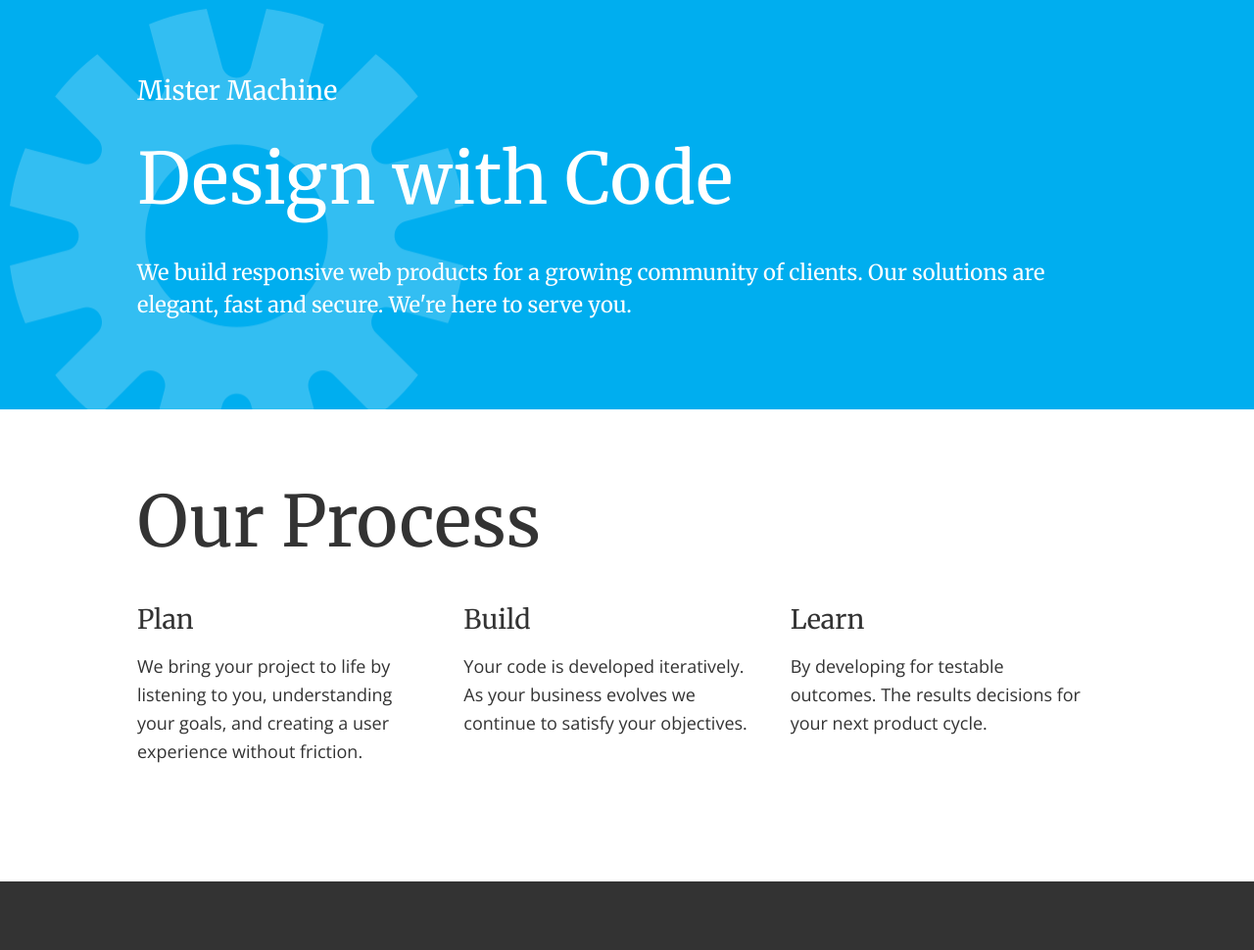
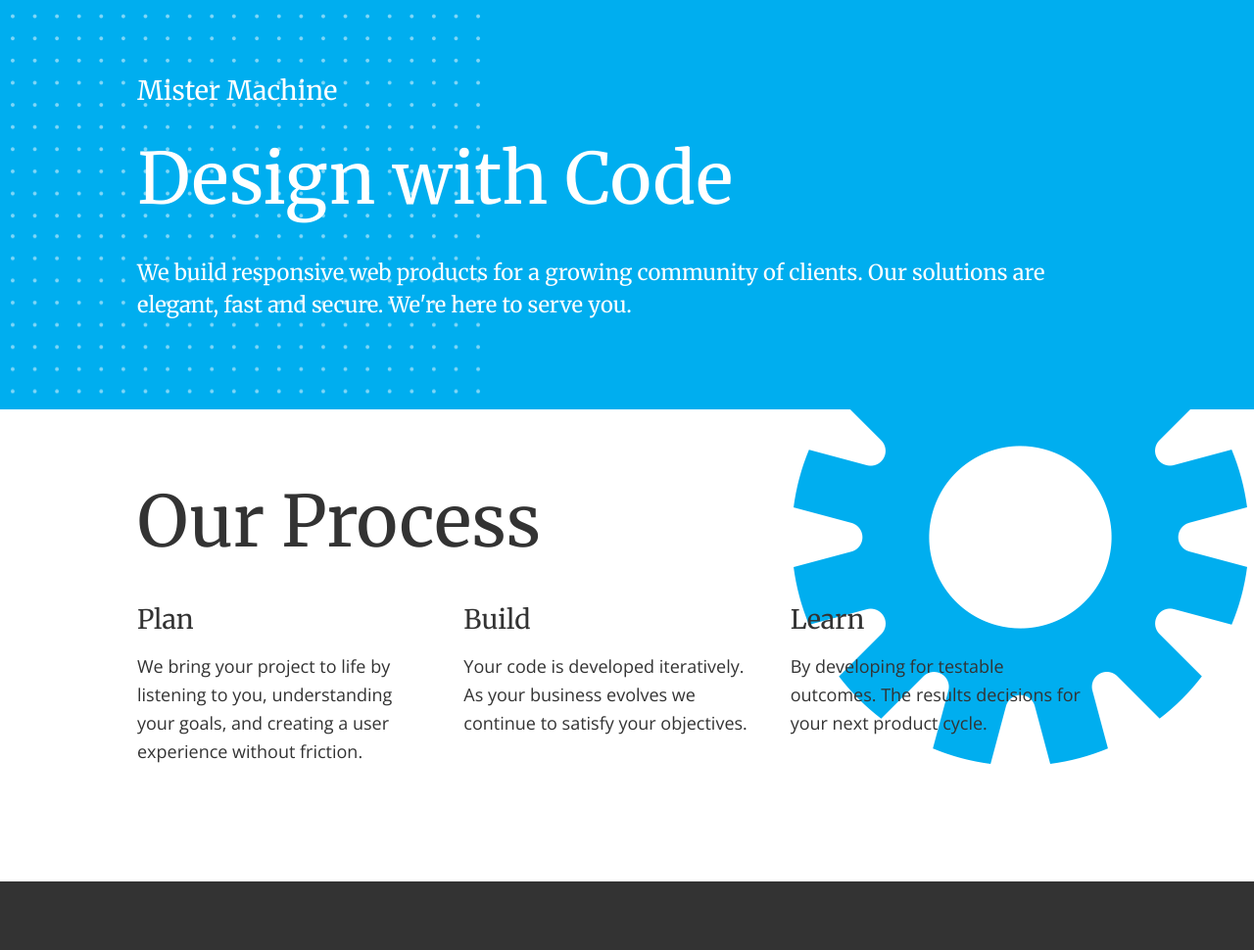
Before and after one commit to MisterMachine/mistermachine, a PHP site: page / in a window 1280 px wide. Shown: the top 970 px of the page at 98% size. Run offline with PHP 8.4, Linux system fonts and the light colour scheme; grey boxes labelled with a size stand in for pictures from a placeholder-image service; some libraries are stand-ins or nearby versions; some web fonts are replaced.

Commit message:
Art stuff

```diff
--- a/assets/_mistermachine_compass/scss/globals/_colors.scss
+++ b/assets/_mistermachine_compass/scss/globals/_colors.scss
@@ -57,7 +57,11 @@ input[type="submit"] {
 }
 
 .bg-logo {
-  background: url(../../img/bg-gear.png) 0 0 no-repeat #00aeef;
+  background: url(../../img/bg-dots.png) 10px -10px no-repeat #00aeef;
+}
+
+.bg-dots {
+  background: url(../../img/bg-gear.png) right -110px no-repeat transparent;
 }
 
 .dark h1,
--- a/assets/stylesheets/application.css
+++ b/assets/stylesheets/application.css
@@ -362,10 +362,15 @@ input[type="submit"] {
 
 /* line 59, ../_mistermachine_compass/scss/globals/_colors.scss */
 .bg-logo {
-  background: url(../../img/bg-gear.png) 0 0 no-repeat #00aeef;
+  background: url(../../img/bg-dots.png) 10px -10px no-repeat #00aeef;
 }
 
-/* line 86, ../_mistermachine_compass/scss/globals/_colors.scss */
+/* line 63, ../_mistermachine_compass/scss/globals/_colors.scss */
+.bg-dots {
+  background: url(../../img/bg-gear.png) right -110px no-repeat transparent;
+}
+
+/* line 90, ../_mistermachine_compass/scss/globals/_colors.scss */
 .dark h1,
 .dark h2,
 .dark h3,
@@ -393,7 +398,7 @@ input[type="submit"] {
   color: #fff;
 }
 
-/* line 90, ../_mistermachine_compass/scss/globals/_colors.scss */
+/* line 94, ../_mistermachine_compass/scss/globals/_colors.scss */
 .magenta {
   background: #ec008c;
 }
--- a/index.html
+++ b/index.html
@@ -28,7 +28,7 @@
     </div>
   </section>
 
-  <section class="panel">
+  <section class="panel bg-dots">
     <div class="container">
     <header>
       <h1>Our Process</h1>
```
Also changed, not shown: img/bg-dots.png (added), img/bg-gear.png.
